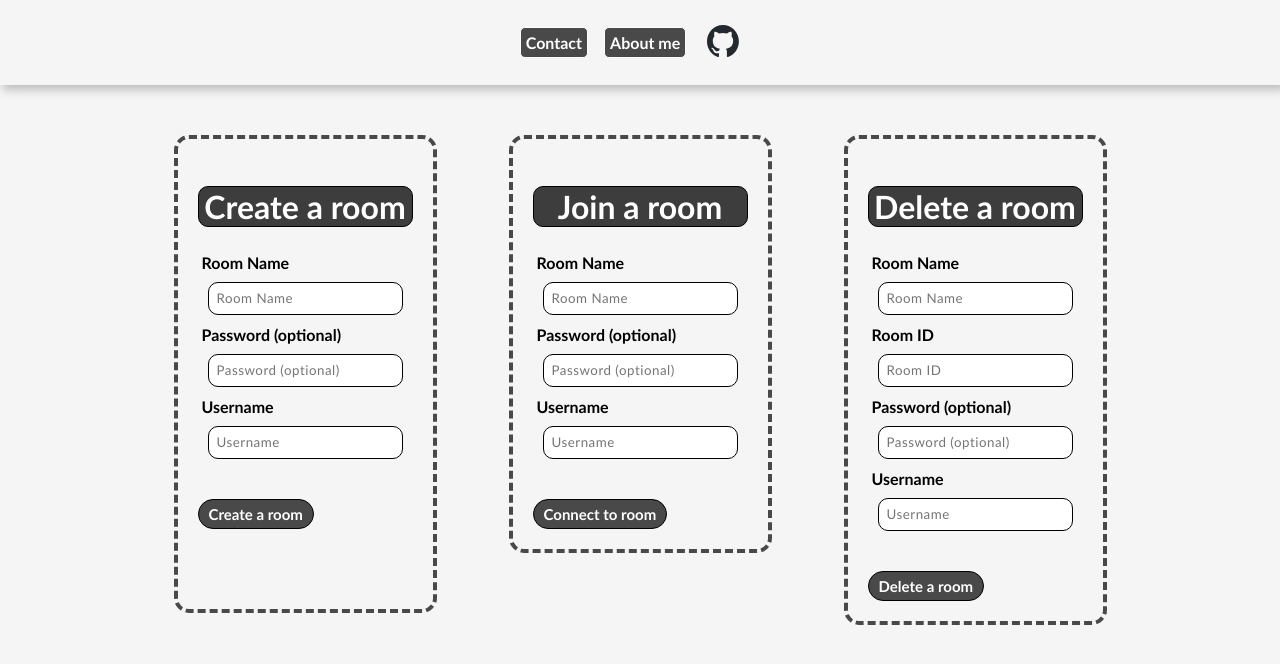
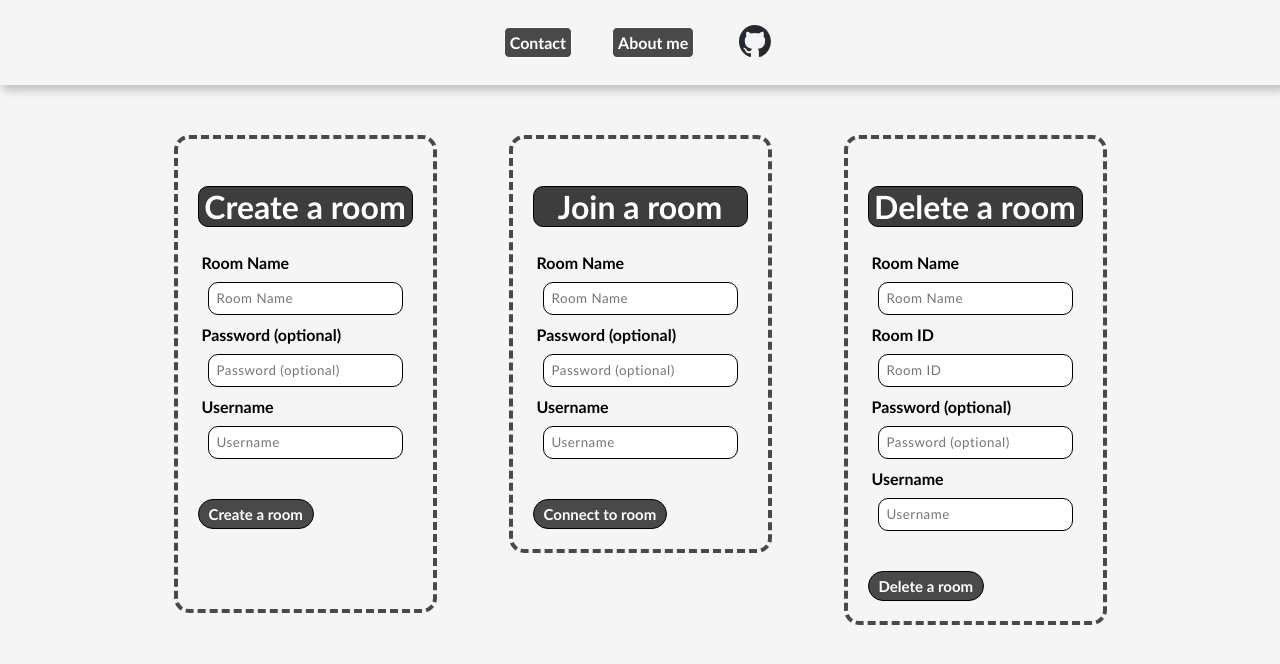
Before and after one commit to neoludolph/chtty, a website built with Vite: page frontend/index.html in a window 1280 px wide. Built offline with nearby package versions, Linux system fonts and the light colour scheme.

Commit message:
Adjust header link margins for improved spacing

```diff
--- a/frontend/style.css
+++ b/frontend/style.css
@@ -8,7 +8,8 @@ header {
 }
 
 header a {
-    margin-right: 16px;
+    margin-right: 20px;
+    margin-left: 20px;
     padding: 5px;
     border: 1px solid rgb(255, 255, 255);
     border-radius: 5px;
```
